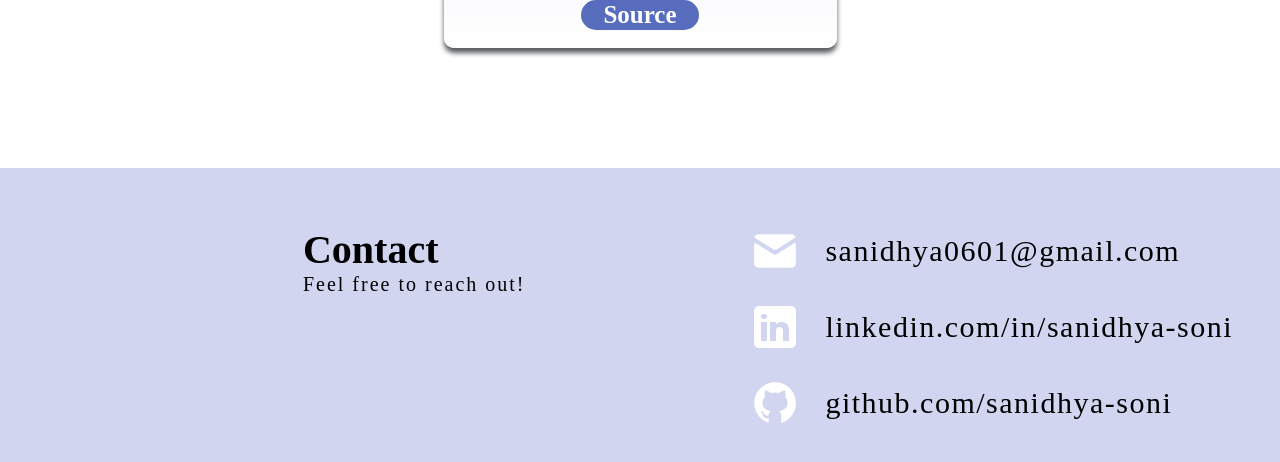
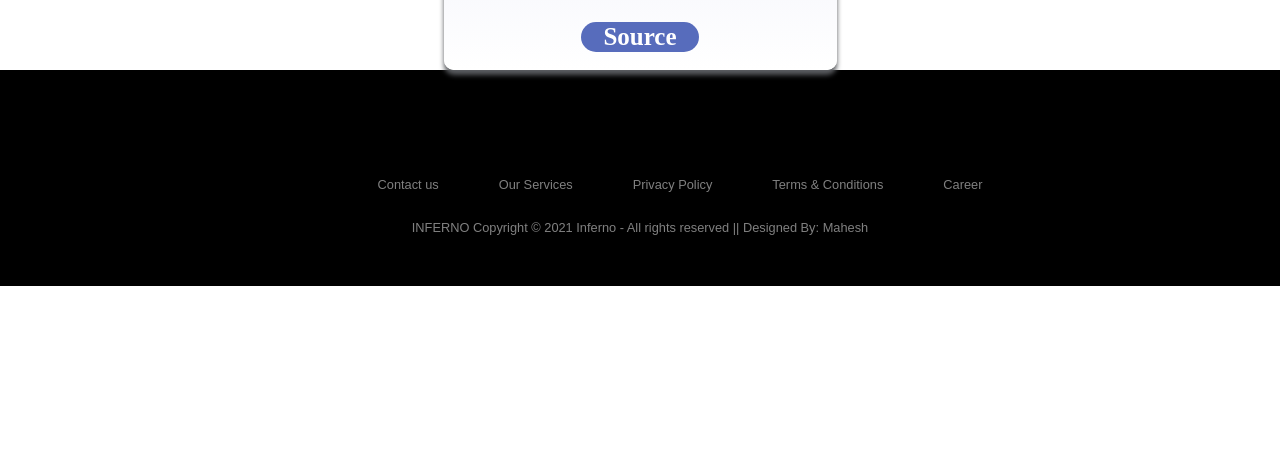
Before and after one commit to sanidhya-soni/Portfolio, an Angular app in the folder WebApp/: page / in a window 1280 px wide. Shown: the part 2911-3373 px from the top of the page. After the commit the page ends 3197 px from the top, so only its background shows below. Built offline with nearby package versions, Linux system fonts and the light colour scheme.

Commit message:
Jenkins File added

```diff
--- a/WebApp/src/app/about/about.component.html
+++ b/WebApp/src/app/about/about.component.html
@@ -7,7 +7,7 @@
       <div class="col-2">
         <!-- <img src="assets/about/aws.png" alt="Web Design Icon"> -->
         <h2>About</h2>
-        <p>I am a Computer Science Engineer with a degree - B.Tech CSE Hons. with a Specialization in Cloud Computing and Virtualization Technology.
+        <p style="font-size: 20px;">I am a Computer Science Engineer with a degree - B.Tech CSE Hons. with a Specialization in Cloud Computing and Virtualization Technology.
           I have worked with a Company named BMC Software for 6 months as a SDE Intern, where I worked on MEAN Stack.
         </p>
       </div>
@@ -23,7 +23,8 @@
       <div class="col">
         <img class="aws" src="assets/about/aws.png" alt="Web Design Icon">
         <!-- <h3>AWS</h3> -->
-        <p>I have worked with Infrastructure Services of AWS and Containerization such as: -</p>
+        <p>I've worked with Infrastructure and Containerization Services of AWS such as: -</p>
+        <br>
         <ul>
           <li>AWS ECS</li>
           <li>AWS EC2</li>
--- a/WebApp/src/app/contact/contact.component.html
+++ b/WebApp/src/app/contact/contact.component.html
@@ -1,4 +1,4 @@
-<footer id="contact" class="container">
+<!-- <footer id="contact" class="container">
   <div class="text">
     <h2>Contact</h2>
     <p>Feel free to reach out!</p>
@@ -17,4 +17,29 @@
       <a href="https://www.github.com/sanidhya-soni">github.com/sanidhya-soni</a>
     </li>
   </ul>
-</footer>
+</footer> -->
+
+<footer>
+  <div class="footer">
+  <div class="row">
+  <a href="#"><i class="fa fa-facebook"></i></a>
+  <a href="#"><i class="fa fa-instagram"></i></a>
+  <a href="#"><i class="fa fa-youtube"></i></a>
+  <a href="#"><i class="fa fa-twitter"></i></a>
+  </div>
+
+  <div class="row">
+  <ul>
+  <li><a href="#">Contact us</a></li>
+  <li><a href="#">Our Services</a></li>
+  <li><a href="#">Privacy Policy</a></li>
+  <li><a href="#">Terms & Conditions</a></li>
+  <li><a href="#">Career</a></li>
+  </ul>
+  </div>
+
+  <div class="row">
+  INFERNO Copyright © 2021 Inferno - All rights reserved || Designed By: Mahesh
+  </div>
+  </div>
+  </footer>
--- a/WebApp/src/app/contact/contact.component.scss
+++ b/WebApp/src/app/contact/contact.component.scss
@@ -1,62 +1,121 @@
-.container {
-    color: var(--color-text);
-    margin-top: 120px;
-    background-color: #d1d5f0;
-    display: flex;
-    flex-direction: row;
-    justify-content: space-evenly;
-    width: 100vw;
-    padding: 58px 10%;
-    gap: 10px;
+// .container {
+//     color: var(--color-text);
+//     margin-top: 120px;
+//     background-color: #d1d5f0;
+//     display: flex;
+//     flex-direction: row;
+//     justify-content: space-evenly;
+//     width: 100vw;
+//     padding: 58px 10%;
+//     gap: 10px;
+// }
+
+// .text h2 {
+//     font-size: 40px;
+//     font-weight: 700;
+//     // letter-spacing: 4px;
+// }
+
+// .text p {
+//     font-size: 20px;
+//     font-weight: 400;
+//     letter-spacing: 2px;
+// }
+
+// .links {
+//     display: flex;
+//     flex-direction: column;
+//     align-items: flex-start;
+//     list-style: none;
+//     gap: 26px;
+// }
+
+// .link {
+//     display: flex;
+//     align-items: center;
+//     gap: 25px;
+// }
+
+// .link a {
+//     color: var(--color-text);
+//     text-decoration: none;
+//     font-size: 30px;
+//     font-weight: 400;
+//     letter-spacing: 1.5px;
+// }
+
+// @media screen and (max-width: 830px) {
+//     .container {
+//         flex-direction: column;
+//         gap: 23px;
+//     }
+
+//     .text {
+//         display: flex;
+//         flex-direction: column;
+//         align-items: center;
+//     }
+
+//     .links {
+//         align-items: center;
+//     }
+// }
+
+body{
+    margin:0;
+    overflow-x:hidden;
     }
 
-.text h2 {
-    font-size: 40px;
-    font-weight: 700;
-    // letter-spacing: 4px;
+    .footer{
+    background:#000;
+    padding:30px 0px;
+    font-family: 'Play', sans-serif;
+    text-align:center;
     }
 
-.text p {
-    font-size: 20px;
-    font-weight: 400;
-    letter-spacing: 2px;
+    .footer .row{
+    width:100%;
+    margin:1% 0%;
+    padding:0.6% 0%;
+    color:gray;
+    font-size:0.8em;
     }
 
-.links {
-    display: flex;
-    flex-direction: column;
-    align-items: flex-start;
-    list-style: none;
-    gap: 26px;
+    .footer .row a{
+    text-decoration:none;
+    color:gray;
+    transition:0.5s;
     }
 
-.link {
-    display: flex;
-    align-items: center;
-    gap: 25px;
+    .footer .row a:hover{
+    color:#fff;
     }
 
-.link a {
-    color: var(--color-text);
-    text-decoration: none;
-    font-size: 30px;
-    font-weight: 400;
-    letter-spacing: 1.5px;
+    .footer .row ul{
+    width:100%;
     }
 
-@media screen and (max-width: 830px) {
-    .container {
-        flex-direction: column;
-        gap: 23px;
+    .footer .row ul li{
+    display:inline-block;
+    margin:0px 30px;
     }
 
-    .text {
-        display: flex;
-        flex-direction: column;
-        align-items: center;
+    .footer .row a i{
+    font-size:2em;
+    margin:0% 1%;
     }
 
-    .links {
-        align-items: center;
+    @media (max-width:720px){
+    .footer{
+    text-align:left;
+    padding:5%;
+    }
+    .footer .row ul li{
+    display:block;
+    margin:10px 0px;
+    text-align:left;
+    }
+    .footer .row a i{
+    margin:0% 3%;
     }
     }
```
Also changed, not shown: 1 other file (tests, documents, lock files or other folders). Lines whose indentation alone changed are shown as unchanged.
